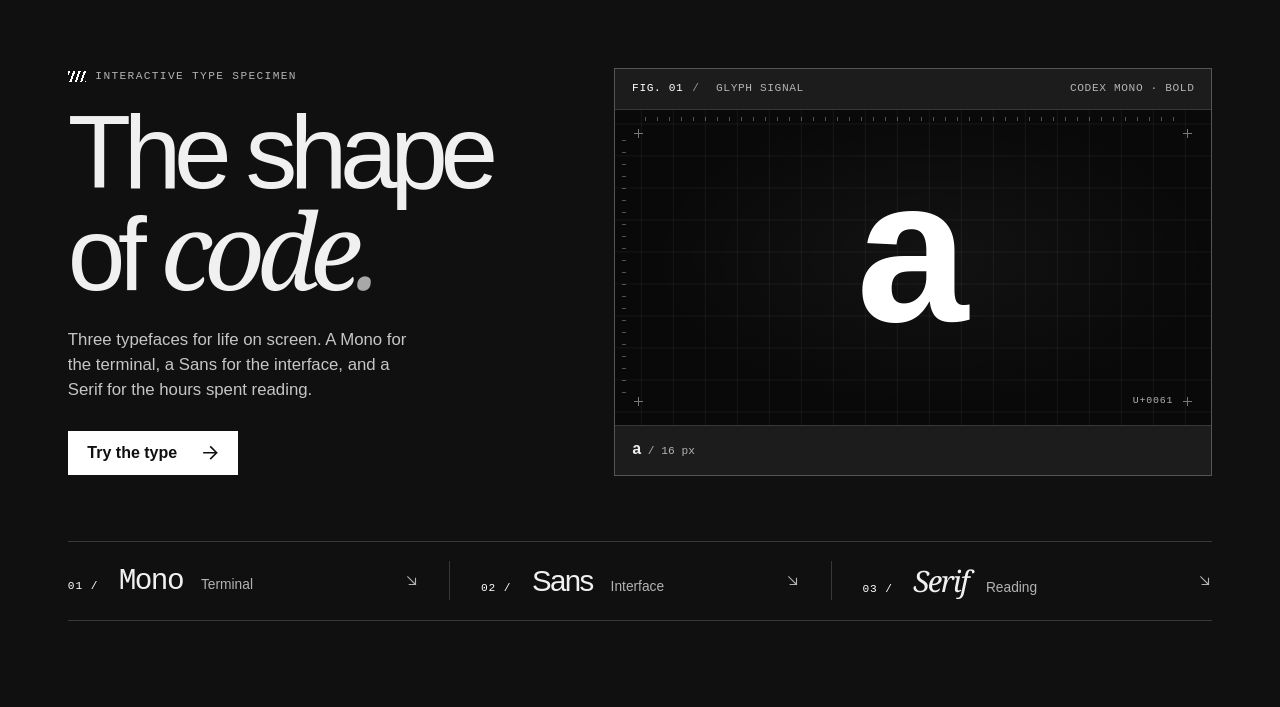
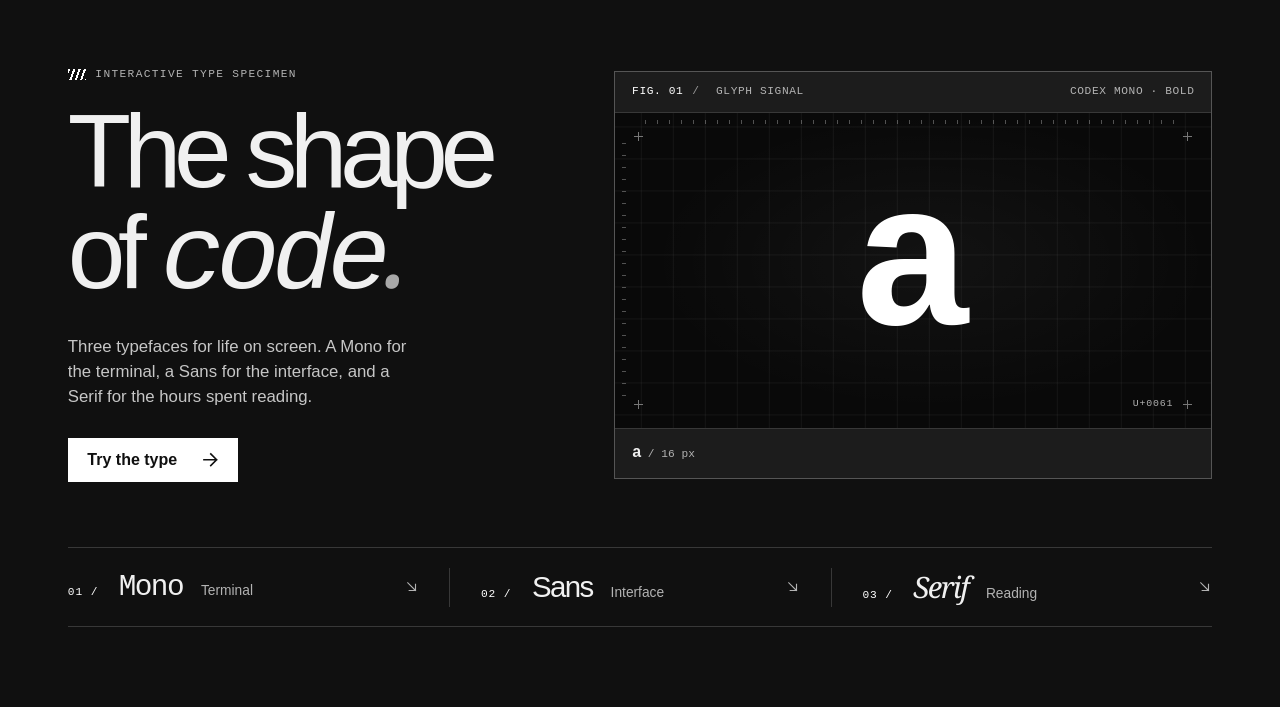
Before and after one commit to nothumancode/codex-fonts, a plain HTML site: page site/src/index.html in a window 1280 px wide. Shown: the part 74-781 px from the top of the page. Drawn offline with Linux system fonts and the light colour scheme; a web font is replaced by a local one.

Commit message:
Remove the masthead rule and set code in Mono Italic
Co-authored-by: capy-ai[bot] <230910855+capy-ai[bot]@users.noreply.github.com>

```diff
--- a/site/src/index.html
+++ b/site/src/index.html
@@ -36,7 +36,7 @@
     <section class="wrap hero" aria-labelledby="hero-title">
       <div class="hero-copy">
         <p class="eyebrow"><span class="pulse-mark" aria-hidden="true"></span> Interactive type specimen</p>
-        <h1 id="hero-title">The shape<br> of <em>code<span>.</span></em></h1>
+        <h1 id="hero-title">The shape<br> of <em>code<span class="serif">.</span></em></h1>
         <p class="dek">Three typefaces for life on screen. A Mono for the terminal, a Sans for the interface, and a Serif for the hours spent reading.</p>
         <a class="action" href="#tester">Try the type <svg class="icon" aria-hidden="true"><use href="#arrow"/></svg></a>
       </div>
--- a/site/src/screen.css
+++ b/site/src/screen.css
@@ -44,7 +44,6 @@ button { background: none; }
   letter-spacing: .08em;
   text-transform: uppercase;
 }
-.masthead { border-bottom: 1px solid var(--line); }
 .masthead-inner { min-height: 72px; display: flex; align-items: center; gap: 1.4rem; }
 .brand { display: inline-flex; align-items: center; gap: .62rem; font: 700 1.55rem/1 var(--sans); letter-spacing: -.06em; text-decoration: none; }
 .brand img { flex: none; }
@@ -63,7 +62,7 @@ button { background: none; }
 h1 em span, h2 > span { color: #a8a8a8; }
 .pulse-mark { display: inline-block; width: 18px; height: 11px; background: repeating-linear-gradient(110deg, var(--signal) 0 2px, transparent 2px 5px); }
 h1 { margin: .2em 0 .24em; font: 400 clamp(4.5rem, 8.1vw, 8.6rem)/.92 var(--sans); letter-spacing: -.072em; }
-h1 em { font: italic 400 1.02em/.92 var(--serif); letter-spacing: -.075em; }
+h1 em { font: italic 400 1.02em/.92 var(--mono); letter-spacing: -.075em; }
 .dek { color: #c6c6c6; max-width: 37ch; font-size: clamp(1.05rem, 1.25vw, 1.23rem); line-height: 1.5; }
 .action { display: inline-flex; justify-content: space-between; align-items: center; gap: 1.5rem; padding: .78rem 1.1rem .78rem 1.22rem; background: var(--signal); color: var(--ground); font-weight: 700; text-decoration: none; }
 .action:hover { background: #ddd; text-decoration: underline; text-underline-offset: .2em; }
```
